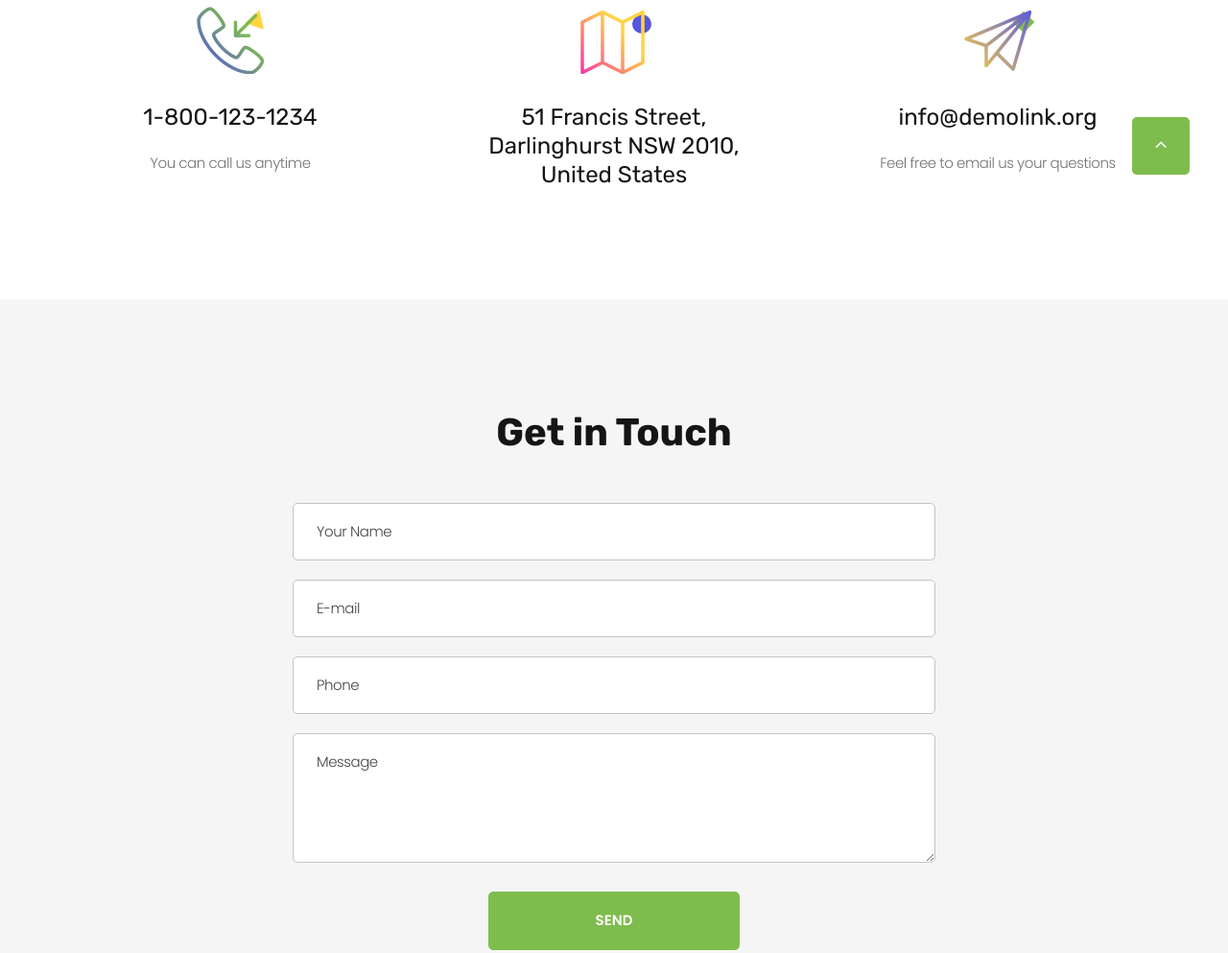
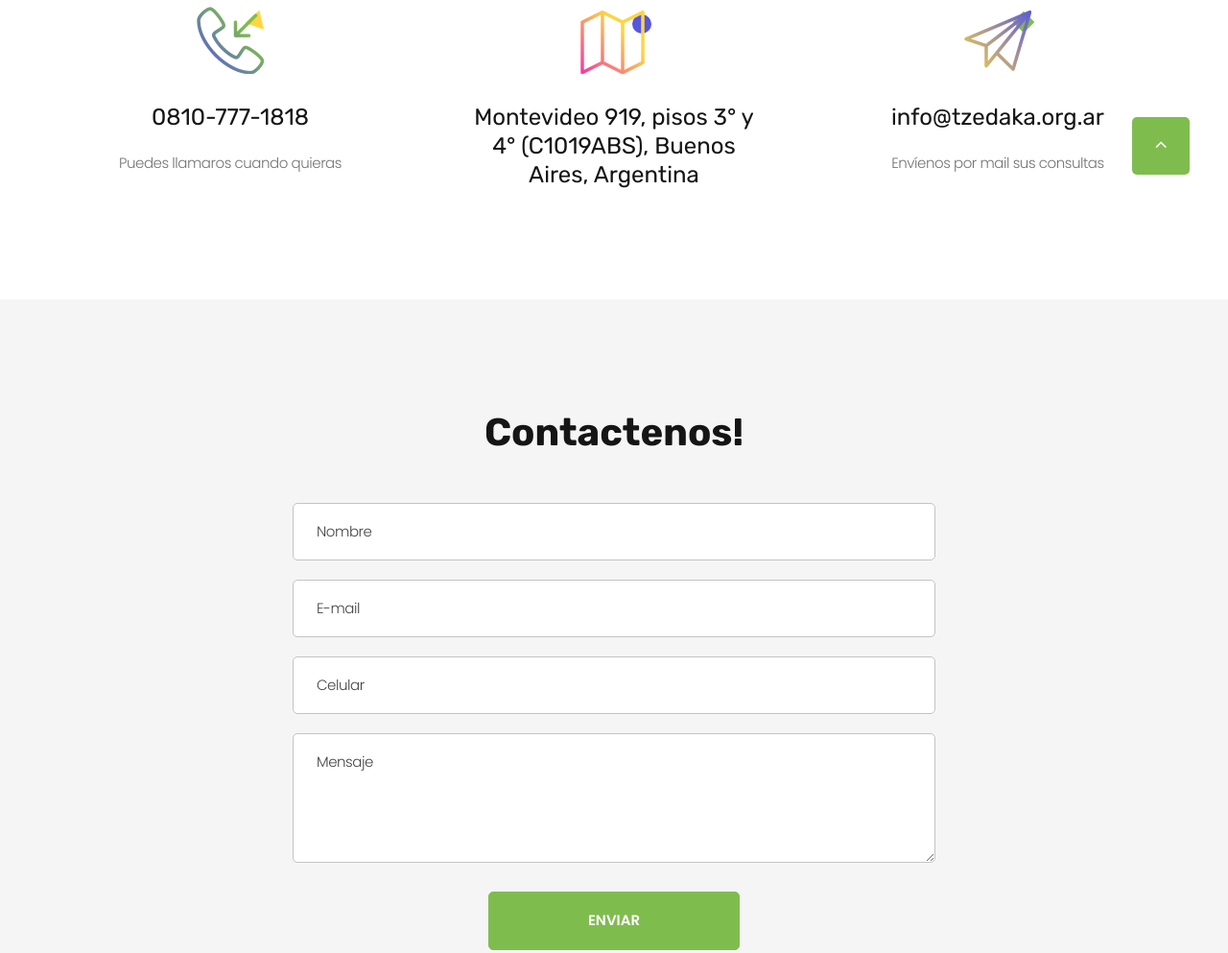
Before and after one commit to cfgba23/Team-4, a plain HTML site: page site/contacts.html in a window 1280 px wide. Shown: the part 678-1671 px from the top of the page at 96% size. Drawn offline with Linux system fonts and the light colour scheme.

Commit message:
pagina de contacto

```diff
--- a/site/contacts.html
+++ b/site/contacts.html
@@ -79,8 +79,8 @@
               <div class="box-icon-classic">
                 <div class="box-icon-inner decorate-triangle decorate-color-secondary"><span class="icon-xl linearicons-phone-incoming icon-gradient-1"></span></div>
                 <div class="box-icon-caption">
-                  <h4><a href="tel:#">1-800-123-1234</a></h4>
-                  <p>You can call us anytime</p>
+                  <h4><a href="tel:#">0810-777-1818</a></h4>
+                  <p>Puedes llamaros cuando quieras</p>
                 </div>
               </div>
             </div>
@@ -88,7 +88,7 @@
               <div class="box-icon-classic">
                 <div class="box-icon-inner decorate-circle decorate-color-secondary-2"><span class="icon-xl linearicons-map2 icon-gradient-2"></span></div>
                 <div class="box-icon-caption">
-                  <h4><a href="#">51 Francis Street, Darlinghurst NSW 2010, United States</a></h4>
+                  <h4><a href="#">Montevideo 919, pisos 3° y 4° (C1019ABS), Buenos Aires, Argentina</a></h4>
                 </div>
               </div>
             </div>
@@ -96,8 +96,8 @@
               <div class="box-icon-classic">
                 <div class="box-icon-inner decorate-rectangle decorate-color-primary"><span class="icon-xl linearicons-paper-plane icon-gradient-3"></span></div>
                 <div class="box-icon-caption">
-                  <h4><a href="mailto:#">info@demolink.org</a></h4>
-                  <p>Feel free to email us your questions</p>
+                  <h4><a href="mailto:#">info@tzedaka.org.ar</a></h4>
+                  <p>Envíenos por mail sus consultas</p>
                 </div>
               </div>
             </div>
@@ -109,12 +109,12 @@
         <div class="container">
           <div class="row justify-content-md-center">
             <div class="col-md-9 col-lg-7">
-              <h3>Get in Touch</h3>
+              <h3>Contactenos!</h3>
               <!-- RD Mailform-->
               <form class="rd-form rd-mailform" data-form-output="form-output-global" data-form-type="contact" method="post" action="bat/rd-mailform.php">
                 <div class="form-wrap">
                   <input class="form-input" id="contact-name" type="text" name="name" data-constraints="@Required">
-                  <label class="form-label" for="contact-name">Your Name</label>
+                  <label class="form-label" for="contact-name">Nombre</label>
                 </div>
                 <div class="form-wrap">
                   <input class="form-input" id="contact-email" type="email" name="email" data-constraints="@Email @Required">
@@ -122,15 +122,15 @@
                 </div>
                 <div class="form-wrap">
                   <input class="form-input" id="contact-phone" type="text" name="phone" data-constraints="@Numeric">
-                  <label class="form-label" for="contact-phone">Phone</label>
+                  <label class="form-label" for="contact-phone">Celular</label>
                 </div>
                 <div class="form-wrap">
-                  <label class="form-label" for="contact-message"> Message</label>
+                  <label class="form-label" for="contact-message"> Mensaje</label>
                   <textarea class="form-input" id="contact-message" name="message" data-constraints="@Required"></textarea>
                 </div>
                 <div class="row justify-content-center">
                   <div class="col-12 col-sm-7 col-lg-5">
-                    <button class="button button-block button-lg button-primary" type="submit">Send</button>
+                    <button class="button button-block button-lg button-primary" type="submit">Enviar</button>
                   </div>
                 </div>
               </form>
```
